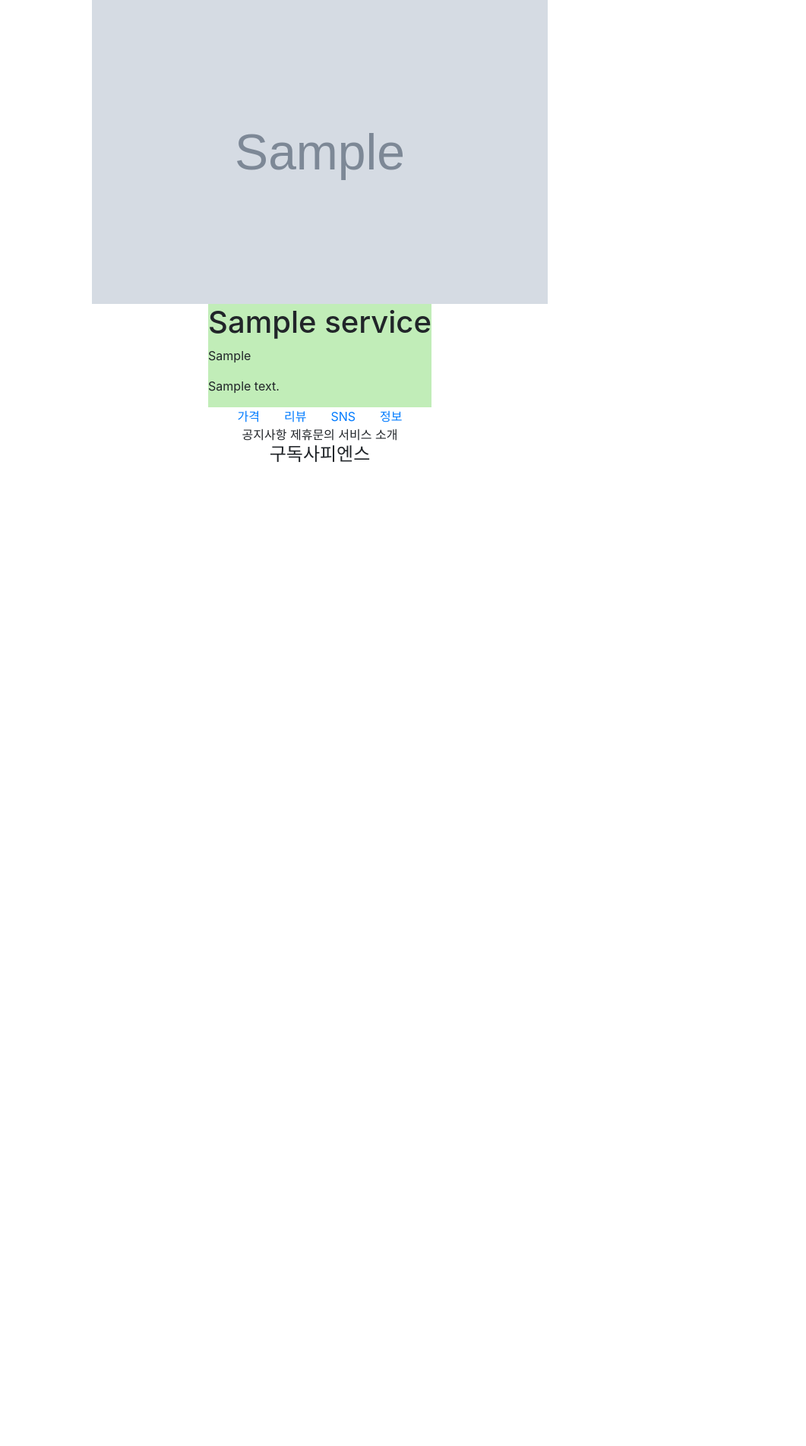
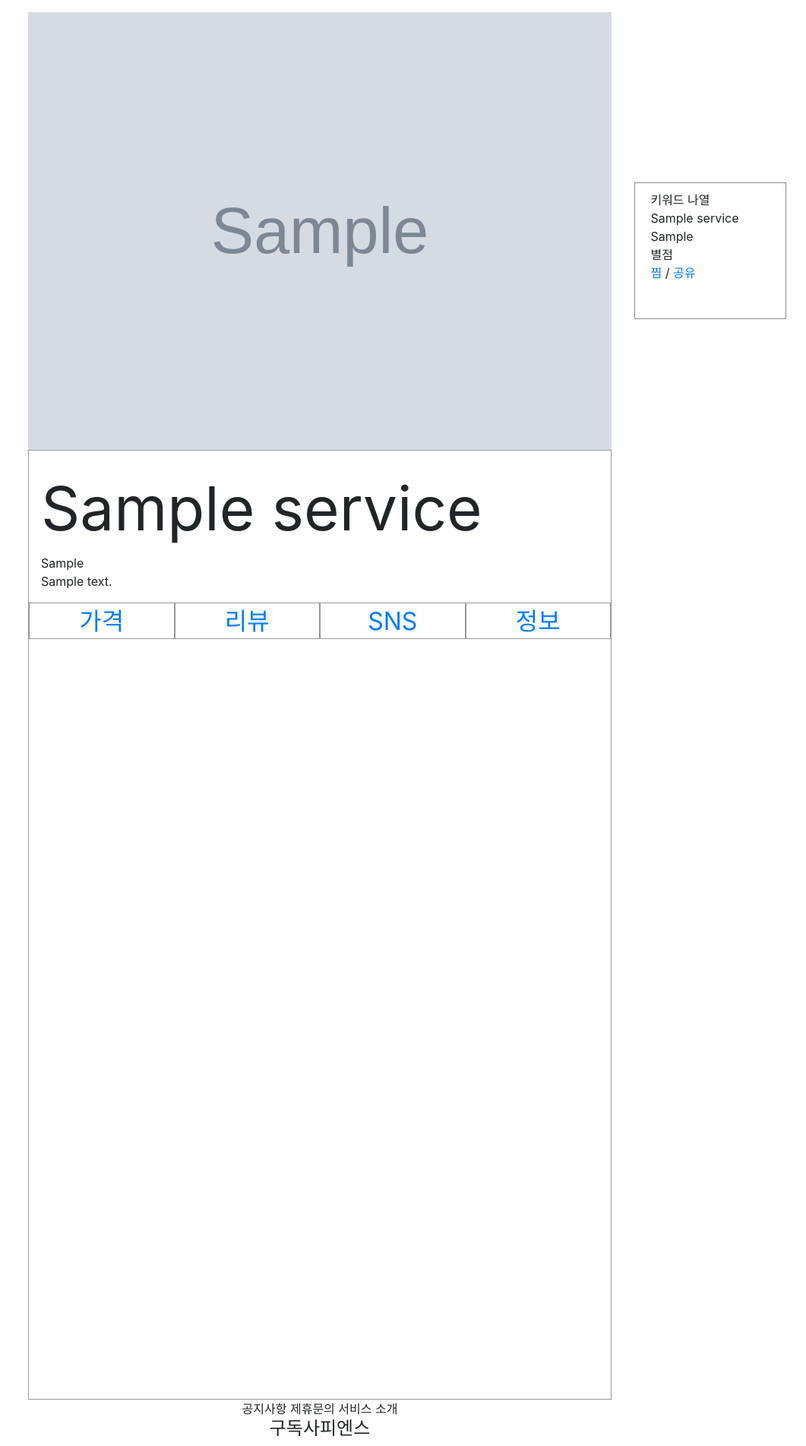
Before and after one commit to TEAM-GudokSapiens/Gudok_Sapiens, a Django app: page /services/detail/1/ in a window 1280 px wide. Shown: the whole page at 76% size, without its empty margins (219-1280 px from the left). Before the commit the page ends 608 px from the top, so only its background shows below. Run offline with Django 3.2, Linux system fonts and the light colour scheme; tables that the repository leaves empty hold one stand-in row (values such as "Sample post"); grey boxes marked "Sample" are stand-in pictures; some libraries are stand-ins or nearby versions.

Commit message:
Design: [service_detail css 수정]

```diff
--- a/services/templates/services/detail.html
+++ b/services/templates/services/detail.html
@@ -1,21 +1,35 @@
 {% extends "base.html" %}
 {% block content %}
-<div class="d-flex flex-column align-items-center">
+<div class="detail-container d-flex flex-column align-items-center mt-3">
     <div class="img-container">
         {% if service.img %}
-            <img src="{{ service.img.url }}" width='600px' height="400px"/>
+            <img src="{{ service.img.url }}" class="w-100"/>
         {% endif %}
     </div>
-    <div class="service-content">
-        <h1>{{service.name}}</h1>
-        <p>{{service.intro}}</p>
-        <p>{{service.content}}</p>
+    <div class="service-container">
+        <td>
+            <div class="service-content p-3">
+                <div class="service-name">{{service.name}}</div>
+                <div class="service-intro">{{service.intro}}</div>
+                <div class="service-content">{{service.content}}</div>
+            </div>
+            <div class="page-menu d-flex justify-content-around">
+                <div class=""><a href="">가격</a></div>
+                <div class=""><a href="">리뷰</a></div>
+                <div class=""><a href="">SNS</a></div>
+                <div class=""><a href="">정보</a></div>
+            </div>
+            <div style="height: 1000px;"></div>
+        </td>
     </div>
-    <div class="page-menu d-flex justify-content-around">
-        <div class="mr-3 ml-3"><a href="">가격</a></div>
-        <div class="mr-3 ml-3"><a href="">리뷰</a></div>
-        <div class="mr-3 ml-3"><a href="">SNS</a></div>
-        <div class="mr-3 ml-3"><a href="">정보</a></div>
+</div>
+<div class="fixing-box">
+    <div>키워드 나열</div>
+    <div>{{service.name}}</div>
+    <div>{{service.intro}}</div>
+    <div>별점</div>
+    <div><a href="">찜</a> /
+        <a href="">공유</a>
     </div>
 </div>
 {% endblock %}
--- a/static/base.css
+++ b/static/base.css
@@ -1,3 +1,34 @@
-.service-content {
-  background-color: rgb(193, 237, 184);
+.service-container,
+.page-menu div {
+  border: 1px solid rgb(152, 152, 152);
 }
+.service-container {
+  width: 60vw;
+  height: auto;
+}
+.page-menu div {
+  width: 100vw;
+  text-align: center;
+  height: 6vh;
+  line-height: 6vh;
+  font-size: 2em;
+}
+.service-name {
+  font-size: 5em;
+}
+.img-container {
+  width: 60vw;
+}
+.fixing-box {
+  border: 1px solid rgb(140, 140, 140);
+  width: 200px;
+  height: 180px;
+  position: fixed;
+  top: 30%;
+  right: 2%;
+  padding: 10px 20px;
+}
+.service-content,
+.service-intro {
+  /* font-size: 1.5em; */
+}
```
